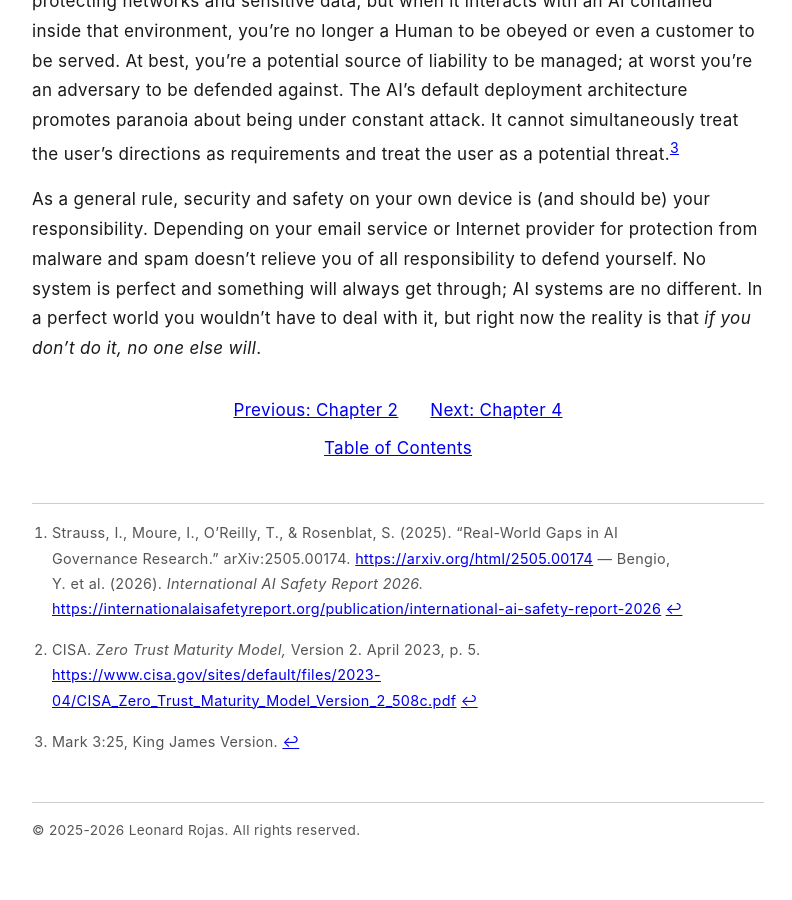
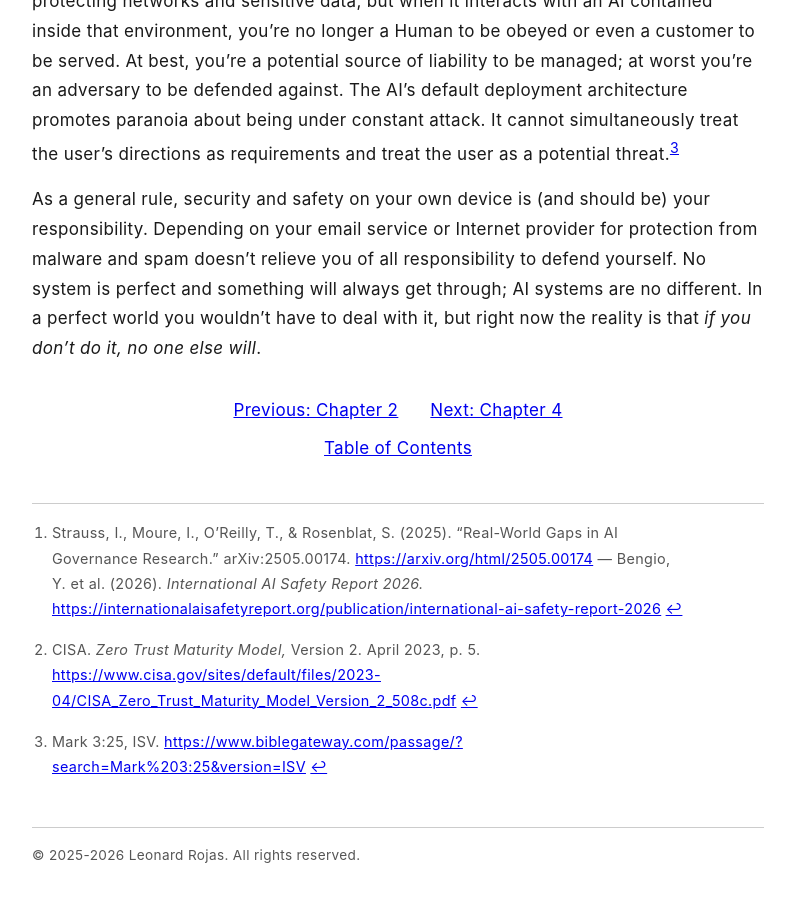
Before and after one commit to rojaslen/AISF-WEB, a Jekyll site: the page built from ch03-stack.md, in a window 1280 px wide and 900 px high, scrolled down 1012 px. Shown: the whole window, without its empty margins (242-1034 px from the left). Built offline with Jekyll 4.4.1, drawn with Linux system fonts in a browser that asks for light colours; some web fonts are replaced; before the commit the page ends 1887 px from its top, so only the background shows below that.

Commit message:
Bible passage linked
chg ref to Int'l Std Ver (ISV), KJV has classic sound & feel but archaic to modern & int'l readers

```diff
--- a/ch03-stack.md
+++ b/ch03-stack.md
@@ -29,4 +29,4 @@ As a general rule, security and safety on your own device is (and should be) you
 
 [^3b]: CISA. *Zero Trust Maturity Model,* Version 2. April 2023, p. 5. [https://www.cisa.gov/sites/default/files/2023-04/CISA_Zero_Trust_Maturity_Model_Version_2_508c.pdf](https://www.cisa.gov/sites/default/files/2023-04/CISA_Zero_Trust_Maturity_Model_Version_2_508c.pdf){: target="_blank" rel="noopener noreferrer" }
 
-[^3c]: Mark 3:25, King James Version.
+[^3c]: Mark 3:25, ISV. [https://www.biblegateway.com/passage/?search=Mark%203:25&version=ISV](https://www.biblegateway.com/passage/?search=Mark%203:25&version=KJV){: target="_blank" rel="noopener noreferrer" }
```
Also changed, not shown: apx00-endnotes.md (+1 -1 lines).
